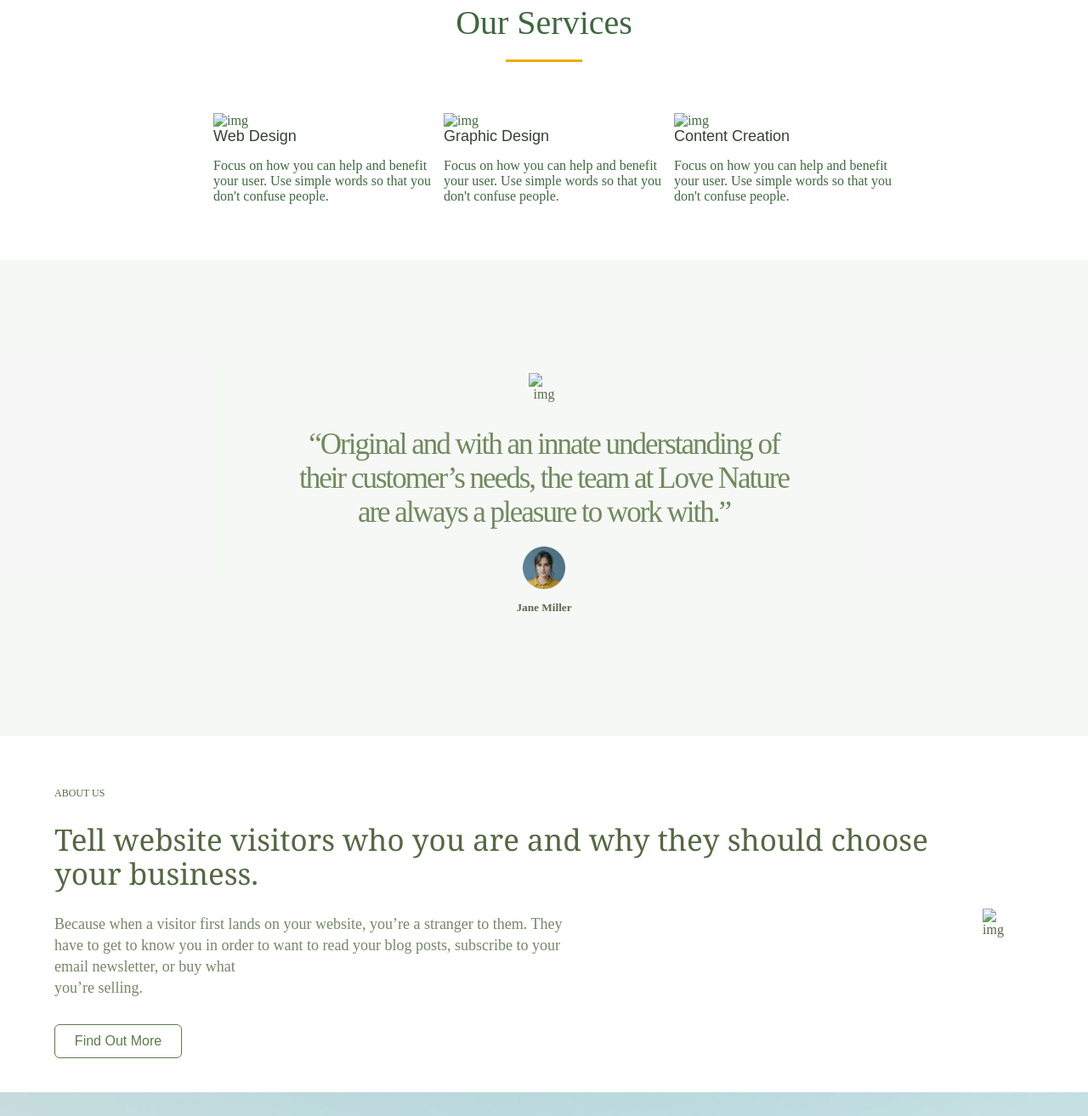
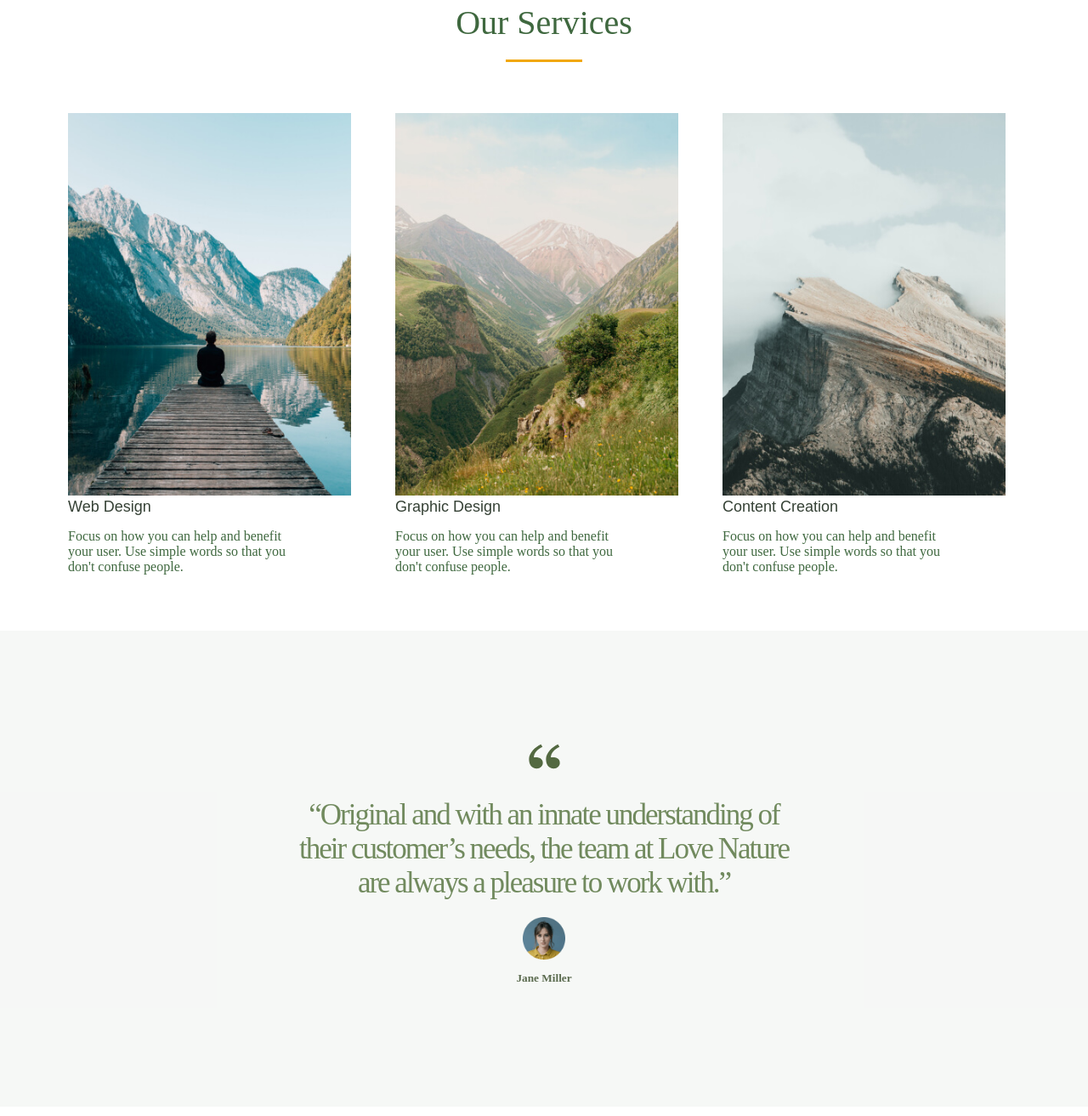
Before and after one commit to Chukylex3/outdoor, a plain HTML site: page index.html in a window 1280 px wide. Shown: the part 847-2160 px from the top of the page at 85% size. Drawn offline with Linux system fonts and the light colour scheme; files whose address does not match are found by name.

Commit message:
Update index.html

```diff
--- a/index.html
+++ b/index.html
@@ -44,7 +44,7 @@
       <div class="section2-div">
         <div>
           <div class="main-section-display">
-            <img src="IMAGES/service-1.jpg" alt="img" />
+            <img src="service-1.jpg" alt="img" />
           </div>
           <h2>Web Design</h2>
           <p>
@@ -55,7 +55,7 @@
 
         <div>
           <div class="main-section-display">
-            <img src="IMAGES/service-2.jpg" alt="img" />
+            <img src="service-2.jpg" alt="img" />
           </div>
           <h2>Graphic Design</h2>
           <p>
@@ -66,7 +66,7 @@
 
         <div>
           <div class="main-section-display">
-            <img src="IMAGES/service-3.jpg" alt="img" />
+            <img src="service-3.jpg" alt="img" />
           </div>
           <h2>Content Creation</h2>
           <p>
@@ -81,7 +81,7 @@
 
       <div class="main-section3-div">
         <div class="quote-tag">
-          <img src="IMAGES/quotes.svg" alt="img" width="30vh" height="30vh" />
+          <img src="quotes.svg" alt="img" width="30vh" height="30vh" />
         </div>
         <p>
           “Original and with an innate understanding of <br />their customer’s
@@ -118,7 +118,7 @@
           <button>Find Out More</button>
         </div>
         <div class="img-div">
-          <img src="IMAGES/leaf.jpg" alt="img" />
+          <img src="leaf.jpg" alt="img" />
         </div>
       </div>
       <!-- main-section4-div ends here -->
@@ -143,7 +143,7 @@
           <li>Contact</li>
         </ul>
         <div class="footer-logo-navsection">
-          <img src="IMAGES/logo-green.svg" alt="img" width="60" height="50" />
+          <img src="logo-green.svg" alt="img" width="60" height="50" />
         </div>
         <p class="p-list">Love Nature by Tyler Moore</p>
       </footer>
```
